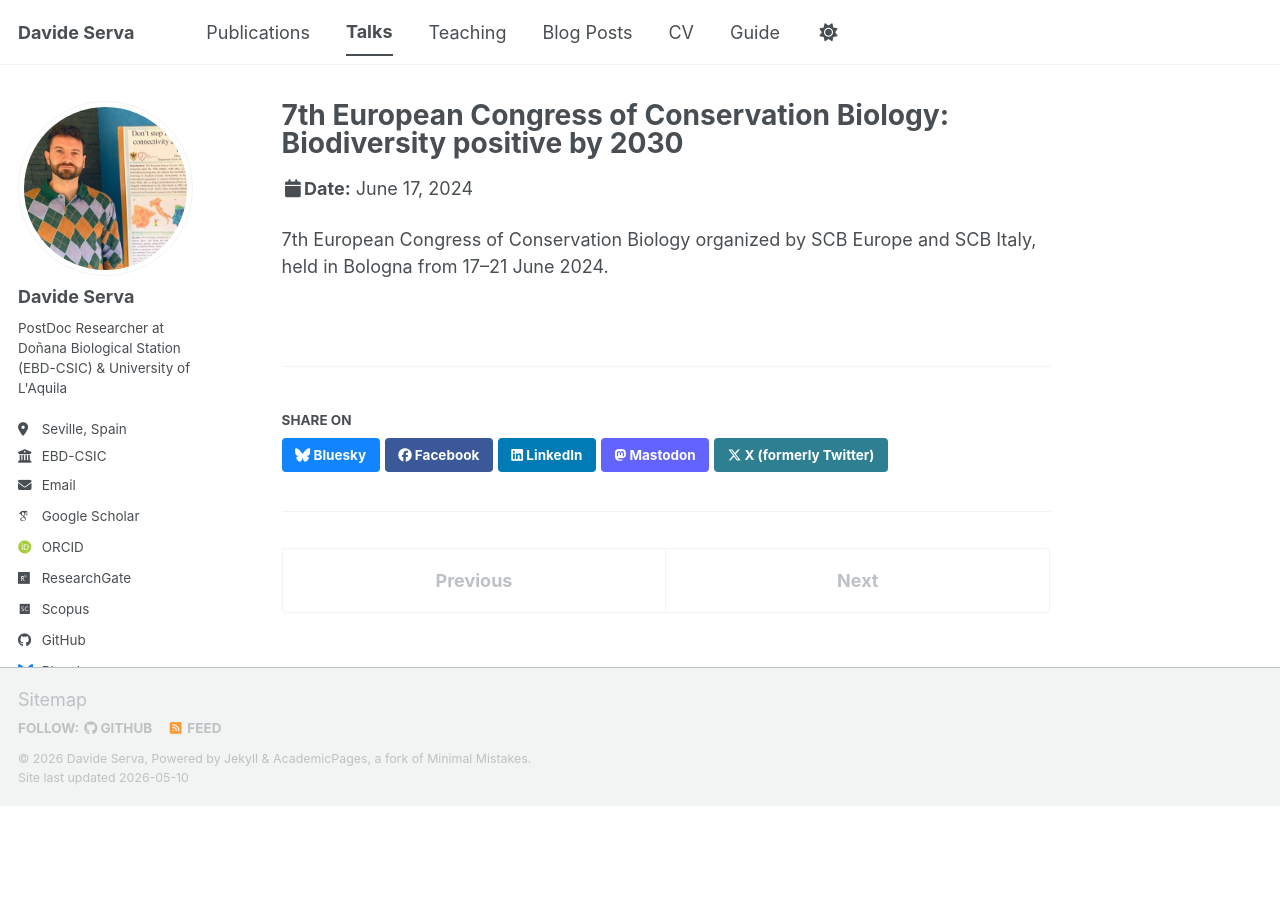
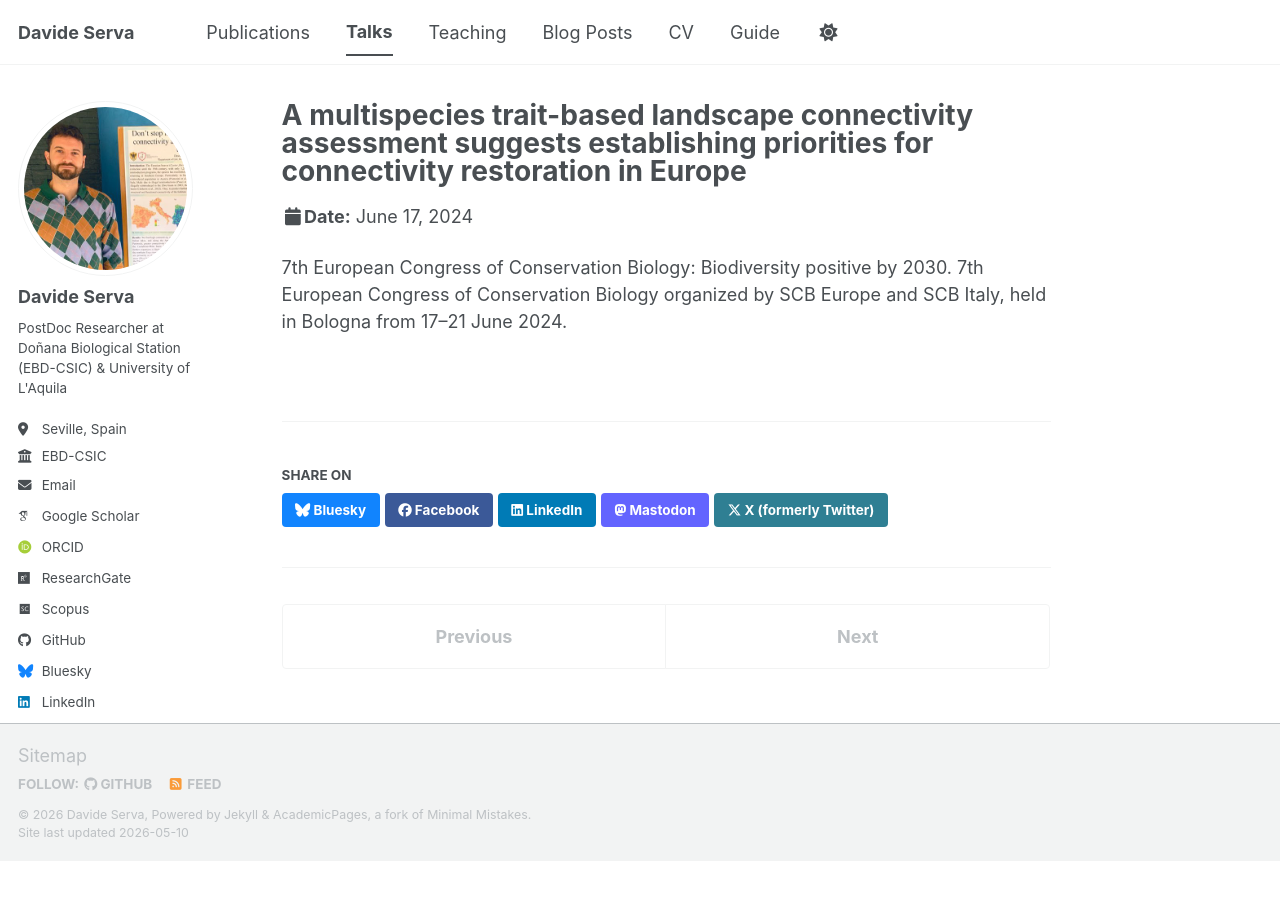
Before and after one commit to Daviser95/daviser95.github.io, a Jekyll site: the page built from _talks/2024-06-17-eccb-bologna.md, in a window 1280 px wide. Built offline with Jekyll 4.4.1, drawn with Linux system fonts in a browser that asks for light colours; some web fonts are replaced; a script bundle is joined from its source files by our own code; library files that are not in the unit come from our copies.

Commit message:
Update 2024-06-17-eccb-bologna.md

```diff
--- a/_talks/2024-06-17-eccb-bologna.md
+++ b/_talks/2024-06-17-eccb-bologna.md
@@ -1,5 +1,5 @@
 ---
-title: "7th European Congress of Conservation Biology: Biodiversity positive by 2030"
+title: "A multispecies trait-based landscape connectivity assessment suggests establishing priorities for connectivity restoration in Europe"
 collection: talks
 type: "Conference"
 permalink: /talks/2024-06-17-eccb-bologna
```
Also changed, not shown: other parts of _talks/2024-06-17-eccb-bologna.md (+1 -1 lines).
